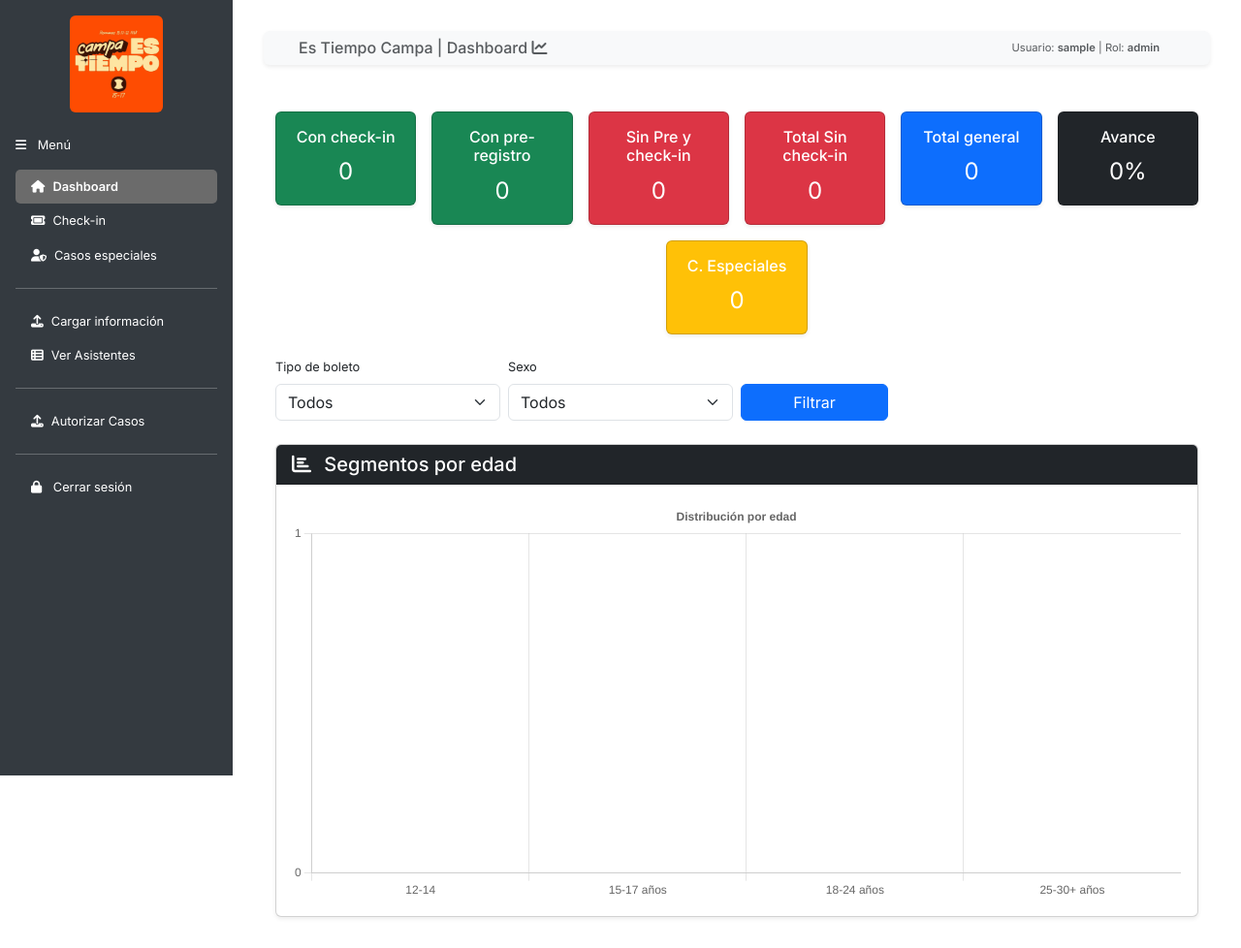
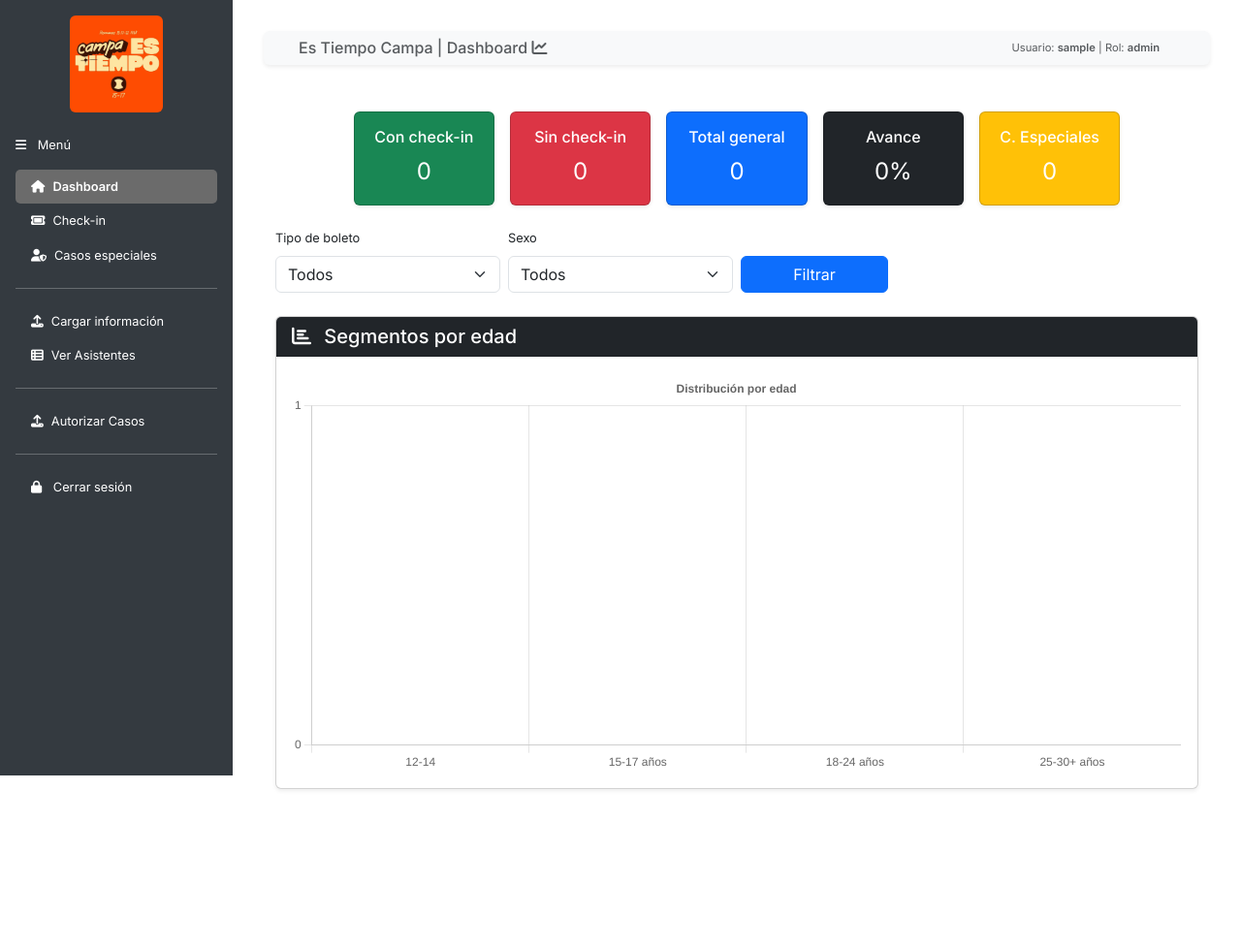
Before and after one commit to Jdanielvilla7/SJConfe, a Flask app: page /dashboard in a window 1280 px wide. Shown: the whole page at 97% size. After the commit the page ends 815 px from the top, so only its background shows below. Run offline with Flask 3, Linux system fonts and the light colour scheme; the visitor is signed in with stand-in values (Sample User, id 1); data that the repository does not hold is empty; some libraries are stand-ins or nearby versions.

Commit message:
dashboard

```diff
--- a/templates/dashboard.html
+++ b/templates/dashboard.html
@@ -14,26 +14,11 @@
         </div>
       </div>
     </div>
-    <div class="col-6 col-sm-4 col-md-3 col-lg-2">
-      <div class="card text-white bg-success shadow-sm text-center">
-        <div class="card-body">
-          <h6 class="card-title">Con pre-registro</h6>
-          <p class="card-text fs-4">{{ preregistro }}</p>
-        </div>
-      </div>
-    </div>
+
     <div class="col-6 col-sm-4 col-md-3 col-lg-2">
       <div class="card text-white bg-danger shadow-sm text-center">
         <div class="card-body">
-          <h6 class="card-title">Sin Pre y check-in</h6>
-          <p class="card-text fs-4">{{ pendientes_sin_pre }}</p>
-        </div>
-      </div>
-    </div>
-    <div class="col-6 col-sm-4 col-md-3 col-lg-2">
-      <div class="card text-white bg-danger shadow-sm text-center">
-        <div class="card-body">
-          <h6 class="card-title">Total Sin check-in</h6>
+          <h6 class="card-title">Sin check-in</h6>
           <p class="card-text fs-4">{{ pendientes }}</p>
         </div>
       </div>
@@ -74,17 +59,17 @@
     <div class="col-md-3">
       <label class="form-label">Tipo de boleto</label>
       <select name="boleto" class="form-select">
-        <option value="todos" {% if filtro_tipo == 'todos' %}selected{% endif %}>Todos</option>
-        <option value="Basico" {% if filtro_tipo == 'Basico' %}selected{% endif %}>Básico</option>
-        <option value="Completo" {% if filtro_tipo == 'Completo' %}selected{% endif %}>Completo</option>
+        <option value="todos" {% if filtro_tipo=='todos' %}selected{% endif %}>Todos</option>
+        <option value="Basico" {% if filtro_tipo=='Basico' %}selected{% endif %}>Básico</option>
+        <option value="Completo" {% if filtro_tipo=='Completo' %}selected{% endif %}>Completo</option>
       </select>
     </div>
     <div class="col-md-3">
       <label class="form-label">Sexo</label>
       <select name="sexo" class="form-select">
-        <option value="todos" {% if filtro_sexo == 'todos' %}selected{% endif %}>Todos</option>
-        <option value="Hombre" {% if filtro_sexo == 'Hombre' %}selected{% endif %}>Chicos</option>
-        <option value="Mujer" {% if filtro_sexo == 'Mujer' %}selected{% endif %}>Chicas</option>
+        <option value="todos" {% if filtro_sexo=='todos' %}selected{% endif %}>Todos</option>
+        <option value="Hombre" {% if filtro_sexo=='Hombre' %}selected{% endif %}>Chicos</option>
+        <option value="Mujer" {% if filtro_sexo=='Mujer' %}selected{% endif %}>Chicas</option>
       </select>
     </div>
     <div class="col-md-2 align-self-end">
@@ -108,10 +93,10 @@
   const ctx = document.getElementById('graficaSegmentos').getContext('2d');
 
   const data = {
-    labels: {{ datos_segmentos.labels|tojson }},
+    labels: {{ datos_segmentos.labels| tojson }},
   datasets: [{
     label: 'Cantidad de asistentes',
-      data: {{ datos_segmentos.valores|tojson }},
+    data: {{ datos_segmentos.valores | tojson }},
     backgroundColor: ['#4e73df', '#1cc88a', '#f6c23e'],
     borderColor: ['#2e59d9', '#17a673', '#e0a800'],
     borderWidth: 1
```
Lines whose indentation alone changed are shown as unchanged.
